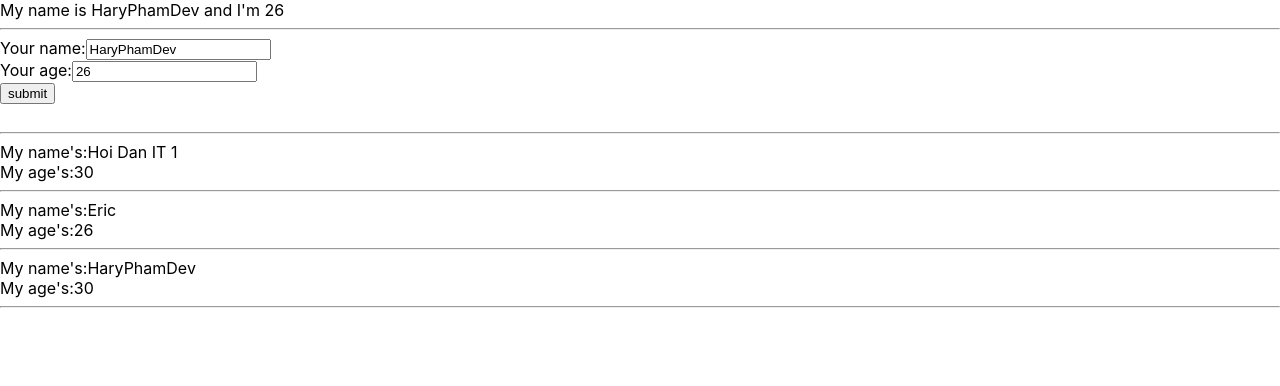
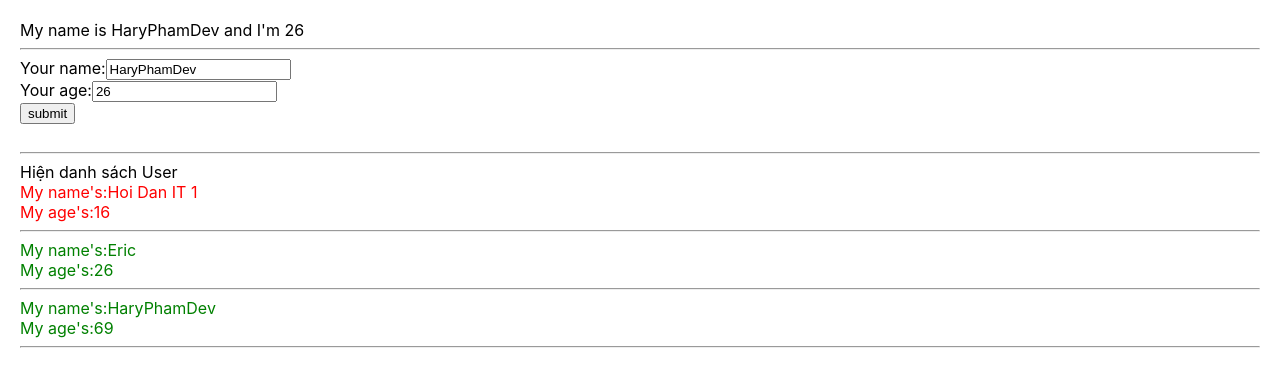
Before and after one commit to PHUC-A2/khoa-hoc-react-test-demo-01, a React (Create React App) app: page / in a window 1280 px wide. Shown: the top 386 px of the page. Built offline with nearby package versions, Linux system fonts and the light colour scheme.

Commit message:
#25 Sử dụng câu lệnh điều kiện với để ẩn và hiện list user

```diff
--- a/src/App.css
+++ b/src/App.css
@@ -1,9 +1,17 @@
+.red{
+  color: red;
+}
+.green{
+  color: green;
+}
+
 body {
+  padding: 20px;
   margin: 0;
   font-family: -apple-system, BlinkMacSystemFont, 'Segoe UI', 'Roboto', 'Oxygen',
     'Ubuntu', 'Cantarell', 'Fira Sans', 'Droid Sans', 'Helvetica Neue',
     sans-serif;
-  -webkit-font-smoothing: antialiased;
+  -webkit-font-smoothing : antialiased;
   -moz-osx-font-smoothing: grayscale;
 }
 
@@ -17,7 +25,7 @@ code {
 }
 
 .App-logo {
-  height: 40vmin;
+  height        : 40vmin;
   pointer-events: none;
 }
 
@@ -29,13 +37,13 @@ code {
 
 .App-header {
   background-color: #282c34;
-  min-height: 100vh;
-  display: flex;
-  flex-direction: column;
-  align-items: center;
-  justify-content: center;
-  font-size: calc(10px + 2vmin);
-  color: white;
+  min-height      : 100vh;
+  display         : flex;
+  flex-direction  : column;
+  align-items     : center;
+  justify-content : center;
+  font-size       : calc(10px + 2vmin);
+  color           : white;
 }
 
 .App-link {
@@ -46,6 +54,7 @@ code {
   from {
     transform: rotate(0deg);
   }
+
   to {
     transform: rotate(360deg);
   }
--- a/src/components/DisplayInfo.js
+++ b/src/components/DisplayInfo.js
@@ -1,39 +1,46 @@
 import React from "react";
 
 class DisplayInfo extends React.Component {
+
+    handleShowHide = () => {
+        this.setState({
+            // isShowListUser: false
+            isShowListUser: !this.state.isShowListUser // nếu đang true thì chuyển sang false
+        })
+    }
+
+    state = {
+        isShowListUser: true
+    }
+
     render() {
-        // console.log(this.props);
         // distructuring
-        // const { age, name } = this.props;
         const { listUser } = this.props;
-        console.log(listUser)
 
         return (
-            // props => viết tắt từ properties
-            // props truyền data từ cha sang con còn
-            // event truyền từ con sang cha
+            <div>
+                <div>
+                    <span onClick={() => this.handleShowHide()}>
+                        {/* Ẩn danh sách user */}
+                        {this.state.isShowListUser === true ? "Hiện danh sách User" : "Ẩn danh sách User"}
+                    </span>
+                </div>
+                {/* nếu true => hiện list user */}
+                {this.state.isShowListUser &&
                     <div>
                         {/* bên trong map là 1 function */}
                         {listUser.map((user) => {
                             return (
-                        <div key={user.id}>
+                                // điều kiện
+                                <div key={user.id} className={+user.age >= 18 ? "green" : "red"}>
                                     <div>My name's:{user.name}</div>
                                     <div>My age's:{user.age}</div>
                                     <hr />
                                 </div>
+
                             );
                         })}
-
-
-                {/*
-                <div>My name's: {name}</div>
-                <div>My age's: {age}</div>
-                <hr />
-                <div>My name's: {name}</div>
-                <div>My age's: {age}</div>
-                <hr/>
-                <div>My name's: {name}</div>
-                <div>My age's: {age}</div> */}
+                    </div>}
             </div>
         );
     };
--- a/src/components/MyComponent.js
+++ b/src/components/MyComponent.js
@@ -10,16 +10,16 @@ class MyComponent extends React.Component {
     // tạo state để lưu được nhiều USER xuống props
     state = {
         listUser: [
-            { id: 1, name: "Hoi Dan IT 1", age: "30" },
+            { id: 1, name: "Hoi Dan IT 1", age: "16" },
             { id: 2, name: "Eric", age: "26" },
-            { id: 3, name: "HaryPhamDev", age: "30" },
+            { id: 3, name: "HaryPhamDev", age: "69" },
         ]
     }
 
     // jsx
     render() {
 
-        const myInfo = ['ab', 'c', 'd']
+        // const myInfo = ['ab', 'c', 'd']
         return (
             <div>
                 <UserInfo />
--- a/src/index.js
+++ b/src/index.js
@@ -8,9 +8,9 @@ import store from './redux/store';
 const root = ReactDOM.createRoot(document.getElementById('root'));
 root.render(
   <Provider store={store}>
-    <React.StrictMode>
+    {/* <React.StrictMode> */}
       <App />
-    </React.StrictMode>
+    {/* </React.StrictMode> */}
   </Provider>
 );
 
```
Lines whose indentation alone changed are shown as unchanged.
